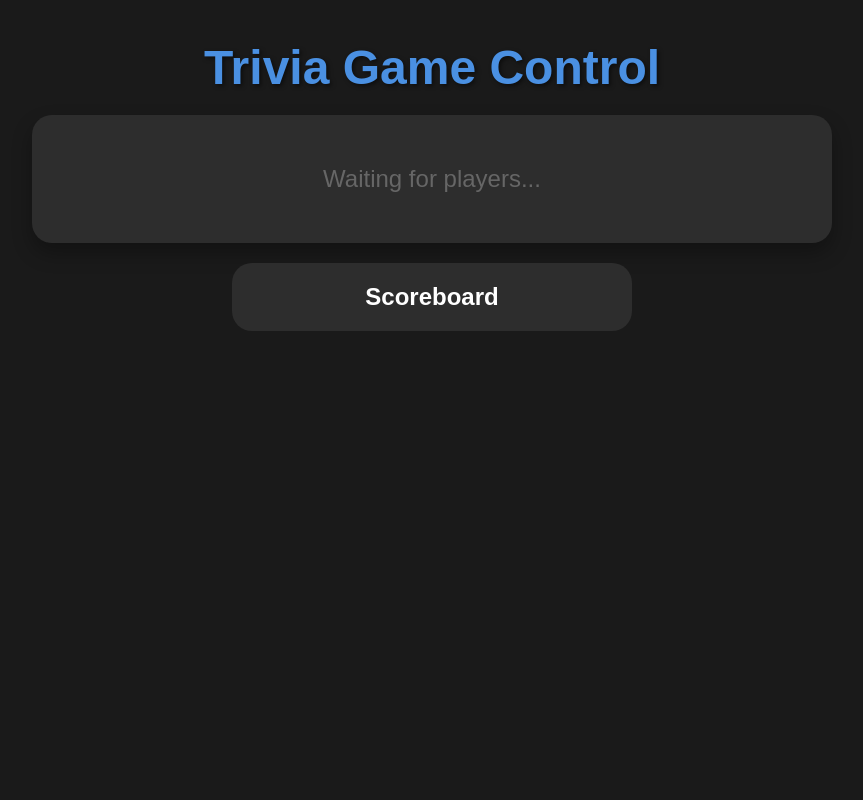
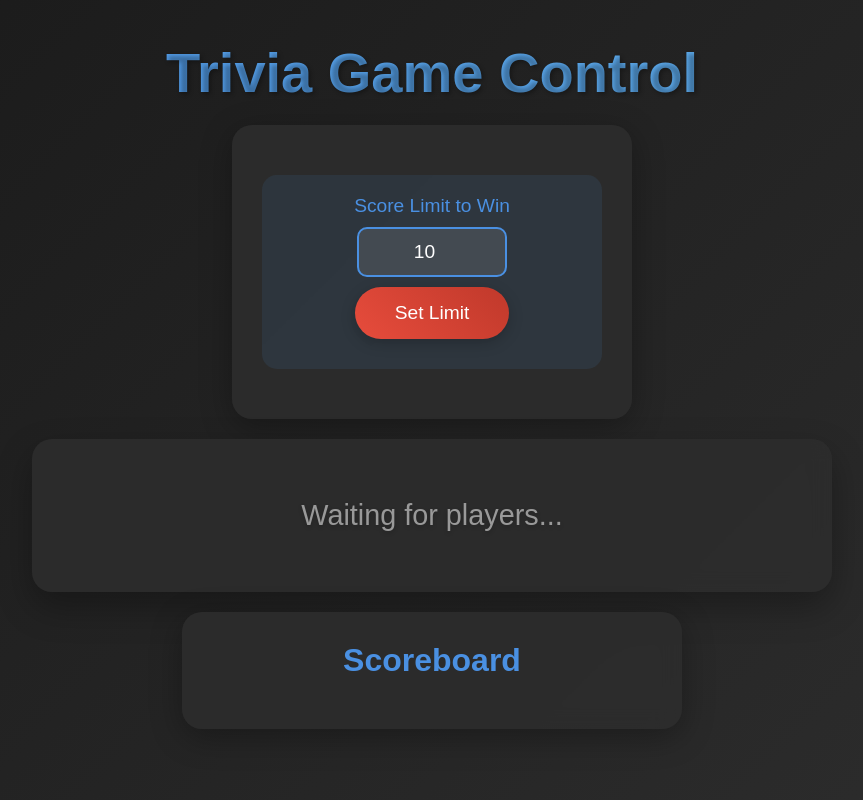
Before and after one commit to 40gilad/LocalTrivia, a Flask app: page /admin in a window 1280 px wide. Shown: the whole page, without its empty margins (208-1071 px from the left). Run offline with Flask 3, Linux system fonts and the light colour scheme; some libraries are stand-ins or nearby versions.

Commit message:
finished

```diff
--- a/LocalTrivia/templates/admin.html
+++ b/LocalTrivia/templates/admin.html
@@ -1,4 +1,3 @@
-<!-- templates/admin.html -->
 <!DOCTYPE html>
 <html>
 <head>
@@ -8,11 +7,11 @@
             margin: 0;
             padding: 0;
             box-sizing: border-box;
-            font-family: Arial, sans-serif;
+            font-family: 'Poppins', sans-serif;
         }
 
         body {
-            background: #1a1a1a;
+            background: linear-gradient(135deg, #1a1a1a, #2d2d2d);
             color: white;
             min-height: 100vh;
             padding: 20px;
@@ -25,33 +24,73 @@
         }
 
         h1 {
-            font-size: 3em;
+            font-size: 3.5em;
             margin: 20px 0;
-            color: #4a90e2;
-            text-shadow: 2px 2px 4px rgba(0,0,0,0.5);
+            background: linear-gradient(45deg, #4a90e2, #63b3ed);
+            -webkit-background-clip: text;
+            background-clip: text;
+            -webkit-text-fill-color: transparent;
+            text-shadow: 2px 2px 4px rgba(0,0,0,0.3);
         }
 
         .game-setup {
-            background: #2d2d2d;
+            background: rgba(45, 45, 45, 0.9);
             border-radius: 20px;
-            padding: 20px;
+            padding: 30px;
             margin: 20px auto;
             max-width: 400px;
+            box-shadow: 0 8px 32px rgba(0,0,0,0.3);
+            backdrop-filter: blur(10px);
+        }
+
+        .score-limit-container {
+            margin: 20px 0;
+            padding: 20px;
+            background: rgba(74, 144, 226, 0.1);
+            border-radius: 15px;
+        }
+
+        .score-limit-container label {
+            display: block;
+            margin-bottom: 10px;
+            font-size: 1.2em;
+            color: #4a90e2;
+        }
+
+        .score-limit-input {
+            width: 150px;
+            padding: 12px;
+            font-size: 1.2em;
+            border: 2px solid #4a90e2;
+            border-radius: 10px;
+            background: rgba(255,255,255,0.1);
+            color: white;
+            text-align: center;
         }
 
         #winner-display {
-            background: #2d2d2d;
+            background: rgba(45, 45, 45, 0.9);
             border-radius: 20px;
-            padding: 30px;
+            padding: 40px;
             margin: 20px auto;
             max-width: 800px;
-            box-shadow: 0 10px 20px rgba(0,0,0,0.3);
+            box-shadow: 0 15px 35px rgba(0,0,0,0.3);
+            backdrop-filter: blur(10px);
+            transition: all 0.3s ease;
         }
 
         .winner-celebration {
-            animation: celebrate 1s ease-in-out infinite;
-            background: linear-gradient(45deg, #ff0000, #00ff00, #0000ff);
-            background-size: 600% 100%;
+            animation: celebrate 2s ease-in-out infinite;
+            background: linear-gradient(45deg, #ff0000, #ff8c00, #ffff00, #00ff00, #0000ff, #4b0082, #8f00ff);
+            background-size: 700% 100%;
+            padding: 40px;
+            transform: scale(1.05);
+        }
+
+        .big-winner-image {
+            max-width: 600px !important;
+            max-height: 600px !important;
+            transition: all 0.5s ease !important;
         }
 
         @keyframes celebrate {
@@ -61,21 +100,31 @@
         }
 
         #winner-name {
-            font-size: 2.5em;
+            font-size: 3em;
             margin: 20px 0;
-            color: #4a90e2;
+            background: linear-gradient(45deg, #4a90e2, #63b3ed);
+            -webkit-background-clip: text;
+            background-clip: text;
+            -webkit-text-fill-color: transparent;
+            text-shadow: 0 2px 4px rgba(0,0,0,0.2);
         }
 
         #winner-image {
             max-width: 400px;
             max-height: 400px;
-            border-radius: 15px;
-            box-shadow: 0 5px 15px rgba(0,0,0,0.3);
+            border-radius: 20px;
+            box-shadow: 0 10px 25px rgba(0,0,0,0.3);
             margin: 20px auto;
+            border: 5px solid #4a90e2;
+            transition: transform 0.3s ease;
+        }
+
+        #winner-image:hover {
+            transform: scale(1.05);
         }
 
         .button {
-            background: #e74c3c;
+            background: linear-gradient(45deg, #e74c3c, #c0392b);
             color: white;
             border: none;
             padding: 15px 40px;
@@ -83,72 +132,114 @@
             border-radius: 30px;
             cursor: pointer;
             transition: all 0.3s ease;
-            box-shadow: 0 4px 6px rgba(0,0,0,0.1);
+            box-shadow: 0 4px 15px rgba(0,0,0,0.2);
             margin: 10px;
         }
 
         .button:hover {
             transform: translateY(-2px);
-            box-shadow: 0 6px 8px rgba(0,0,0,0.2);
+            box-shadow: 0 6px 20px rgba(0,0,0,0.3);
         }
 
         .button.correct {
-            background: #2ecc71;
+            background: linear-gradient(45deg, #2ecc71, #27ae60);
         }
 
         .button.wrong {
-            background: #e74c3c;
+            background: linear-gradient(45deg, #e74c3c, #c0392b);
         }
 
         .status {
-            font-size: 1.5em;
-            color: #666;
+            font-size: 1.8em;
+            color: #999;
             margin: 20px 0;
+            text-shadow: 0 2px 4px rgba(0,0,0,0.2);
         }
 
         .scoreboard {
-            background: #2d2d2d;
+            background: rgba(45, 45, 45, 0.9);
             border-radius: 20px;
-            padding: 20px;
+            padding: 30px;
             margin: 20px auto;
-            max-width: 400px;
+            max-width: 500px;
+            box-shadow: 0 8px 32px rgba(0,0,0,0.3);
+            backdrop-filter: blur(10px);
+        }
+
+        .scoreboard h2 {
+            color: #4a90e2;
+            margin-bottom: 20px;
+            font-size: 2em;
         }
 
         .score-row {
             display: flex;
             justify-content: space-between;
             align-items: center;
-            padding: 10px;
-            border-bottom: 1px solid #444;
-            font-size: 30px;
+            padding: 15px;
+            border-bottom: 1px solid rgba(255,255,255,0.1);
+            font-size: 1.5em;
+            transition: background-color 0.3s ease;
+        }
 
+        .score-row:hover {
+            background-color: rgba(74, 144, 226, 0.1);
         }
 
         .score-input {
-            width: 60px;
-            padding: 5px;
-            border-radius: 5px;
-            border: 1px solid #444;
-            background: #1a1a1a;
+            width: 80px;
+            padding: 8px;
+            border-radius: 10px;
+            border: 2px solid #4a90e2;
+            background: rgba(255,255,255,0.1);
             color: white;
             text-align: center;
+            font-size: 1.2em;
         }
 
-        input[type="number"] {
-            background: #1a1a1a;
-            color: white;
-            border: 1px solid #444;
-            padding: 10px;
-            border-radius: 5px;
-            margin: 10px;
-            font-size:24px;
+        .confetti {
+            position: fixed;
+            width: 15px;
+            height: 15px;
+            background-color: #f00;
+            animation: confetti-fall 5s linear infinite;
+        }
 
+        @keyframes confetti-fall {
+            0% {
+                transform: translateY(-100vh) rotate(0deg);
+                opacity: 1;
+            }
+            80% {
+                opacity: 1;
+            }
+            100% {
+                transform: translateY(100vh) rotate(720deg);
+                opacity: 0;
+            }
+        }
+
+        .fade-out {
+            animation: fadeOut 0.5s ease forwards;
+        }
+
+        @keyframes fadeOut {
+            from { opacity: 1; }
+            to { opacity: 0; display: none; }
         }
     </style>
 </head>
 <body>
     <div class="container">
         <h1>Trivia Game Control</h1>
+
+        <div class="game-setup" id="setup-container">
+            <div class="score-limit-container">
+                <label for="score-limit">Score Limit to Win</label>
+                <input type="number" id="score-limit" class="score-limit-input" value="10" min="1">
+                <button onclick="setScoreLimit()" class="button">Set Limit</button>
+            </div>
+        </div>
 
         <div id="winner-display">
             <div id="status" class="status">Waiting for players...</div>
@@ -170,15 +261,56 @@
     <script src="https://cdnjs.cloudflare.com/ajax/libs/socket.io/4.0.1/socket.io.js"></script>
     <script>
         let socket = io();
+        let scoreLimit = 10;
         const status = document.getElementById('status');
         const winnerImage = document.getElementById('winner-image');
         const winnerDisplay = document.getElementById('winner-display');
         const answerButtons = document.getElementById('answer-buttons');
+        let confettiInterval;
 
+        function setScoreLimit() {
+            const limit = parseInt(document.getElementById('score-limit').value);
+            if (limit > 0) {
+                scoreLimit = limit;
+                socket.emit('set_score_limit', { limit: limit });
+
+                const setupContainer = document.getElementById('setup-container');
+                setupContainer.classList.add('fade-out');
+                setTimeout(() => {
+                    setupContainer.style.display = 'none';
+                }, 500);
+
+            }
+        }
+
+        function createConfetti() {
+            clearInterval(confettiInterval);
+            createConfettiBatch();
+
+            confettiInterval = setInterval(createConfettiBatch, 2000);
+
+            setTimeout(() => {
+                clearInterval(confettiInterval);
+            }, 20000);
+        }
+
+        function createConfettiBatch() {
+            for (let i = 0; i < 50; i++) {
+                const confetti = document.createElement('div');
+                confetti.className = 'confetti';
+                confetti.style.left = Math.random() * 100 + 'vw';
+                confetti.style.backgroundColor = `hsl(${Math.random() * 360}, 100%, 50%)`;
+                confetti.style.animationDelay = Math.random() * 3 + 's';
+                document.body.appendChild(confetti);
+
+                setTimeout(() => confetti.remove(), 5000);
+            }
+        }
 
         socket.on('buzz_received', (data) => {
             winnerImage.style.display = 'block';
             winnerImage.src = data.image;
+            winnerImage.classList.remove('big-winner-image');
             document.getElementById('winner-name').textContent = data.name;
             status.textContent = "Player Buzzed In!";
             answerButtons.style.display = 'block';
@@ -193,7 +325,11 @@
         function updateScoreboard(scores) {
             const scoresDiv = document.getElementById('scores');
             scoresDiv.innerHTML = '';
-            Object.entries(scores).forEach(([player, score]) => {
+
+            const sortedScores = Object.entries(scores)
+                .sort(([,a], [,b]) => b - a);
+
+            sortedScores.forEach(([player, score]) => {
                 const row = document.createElement('div');
                 row.className = 'score-row';
                 row.innerHTML = `
@@ -216,21 +352,28 @@
         socket.on('game_won', (data) => {
             winnerImage.style.display = 'block';
             winnerImage.src = data.image;
-            document.getElementById('winner-name').textContent = `🎉 ${data.name} Wins! 🎉`;
+            winnerImage.classList.add('big-winner-image');
+            document.getElementById('winner-name').textContent = `🏆 ${data.name} Wins! 🏆`;
             status.textContent = `Final Score: ${data.score} points`;
             answerButtons.style.display = 'none';
             winnerDisplay.classList.add('winner-celebration');
+            createConfetti();
+
+            setTimeout(() => {
+                winnerDisplay.classList.remove('winner-celebration');
+                clearInterval(confettiInterval);
+            }, 20000);
         });
-
-
 
         socket.on('buzzer_reset', () => {
             winnerImage.style.display = 'none';
             winnerImage.src = '';
+            winnerImage.classList.remove('big-winner-image');
             document.getElementById('winner-name').textContent = '';
             status.textContent = "Waiting for players...";
             answerButtons.style.display = 'none';
             winnerDisplay.classList.remove('winner-celebration');
+            clearInterval(confettiInterval);
         });
     </script>
 </body>
```
